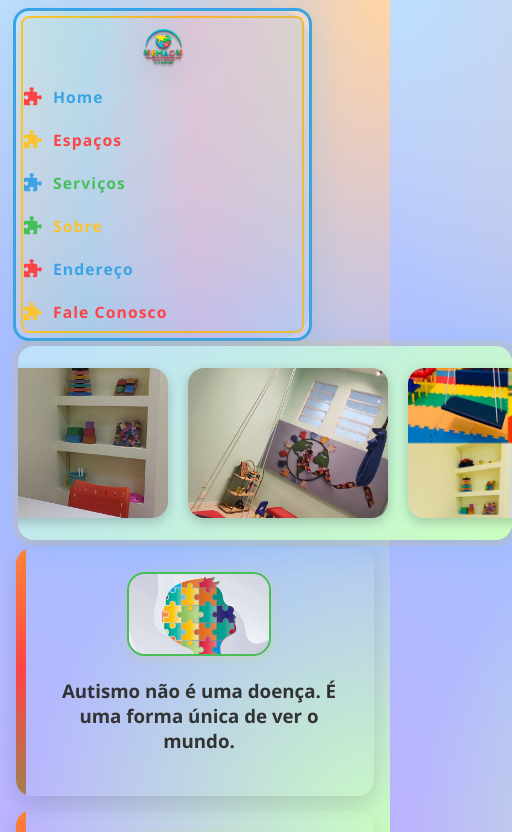
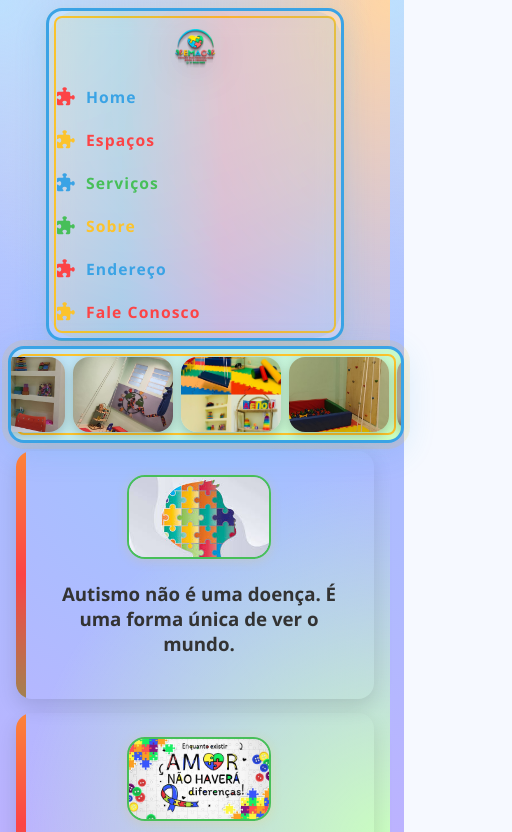
Before and after one commit to pentestestrategico/emac, an Angular app: page / in a window 390 px wide. Shown: the top 832 px of the page, 512 px wide, since content can reach past the window. Built offline with nearby package versions, Linux system fonts and the light colour scheme.

Commit message:
ajustado  carrocel mesma largura que header

```diff
--- a/src/app/components/carrocel/carrocel.component.css
+++ b/src/app/components/carrocel/carrocel.component.css
@@ -4,58 +4,62 @@
 
 /* Contêiner principal visível do carrossel */
 .carrocel-container {
-  width: 100%;                    /* Ocupa toda a largura disponível */
-  max-width: 1280px;              /* Novo limite máximo, mais largo */
-  margin: 5px 60px 0 10px;
+  width: 100%;
+  max-width: 1320px; /* Mesma largura do header */
+  margin: 5px auto 0 auto; /* CORRIGIDO: Centralizado igual ao header */
   overflow: hidden;
-  border-radius: 16px;
+  border-radius: 28px; /* Mesmo raio do header */
   background: linear-gradient(135deg, #bde0fe, #caffbf);
-  padding: 22px 60px;
+  padding: 22px 40px; /* Mesmo padding do header */
   position: relative;
   box-shadow:
     0 8px 32px 0 rgba(58, 163, 229, 0.18),
     0 2px 8px 0 rgba(252, 195, 44, 0.10),
     0 0 0 6px #FCC32C22;
+  backdrop-filter: blur(12px) saturate(140%);
+  border: 3px solid #3AA3E5;
+  outline: 2.5px solid #FCC32C;
+  outline-offset: -10px;
+  .carrocel-container {
+  /* ... seus estilos existentes ... */
+  -webkit-mask-image: linear-gradient(to right, transparent 0%, black 45px, black calc(100% - 45px), transparent 100%);
+  mask-image: linear-gradient(to right, transparent 0%, black 45px, black calc(100% - 45px), transparent 100%);
+}
+
 }
 
 /* Faixa horizontal que desliza as imagens */
 .carrocel-slide {
-  display: flex;                        /* Imagens lado a lado */
-  width: max-content;                  /* A largura se ajusta ao conteúdo total */
-  animation: scroll 20s linear infinite; /* Animação contínua da esquerda para a direita */
+  display: flex;
+  width: max-content;
+  animation: scroll 20s linear infinite;
 }
 
 /* Estilo de cada imagem */
 .carrocel-slide img {
-  width: 200px;                         /* Largura padronizada */
-  height: 150px;                        /* Altura padronizada */
-  object-fit: cover;                    /* Preenche o espaço sem distorcer */
-  margin-right: 20px;                   /* Espaço entre imagens */
-  border-radius: 16px;                  /* Cantos arredondados */
-  box-shadow: 0 4px 12px rgba(0, 0, 0, 0.2); /* Sombra suave */
-  transition: transform 0.5s ease;      /* Efeito suave ao dar zoom */
-  cursor: pointer;                      /* Cursor de mão para indicar que é clicável */
+  width: 200px;
+  height: 150px;
+  object-fit: cover;
+  margin-right: 20px;
+  border-radius: 16px;
+  box-shadow: 0 4px 12px rgba(0, 0, 0, 0.2);
+  transition: transform 0.5s ease;
+  cursor: pointer;
 }
 
 /* Zoom quando o usuário passa o mouse */
 .carrocel-slide img:hover {
-  transform: scale(1.05);               /* Ampliação leve da imagem */
+  transform: scale(1.05);
 }
 
 /* Animação que move as imagens da direita para a esquerda continuamente */
 @keyframes scroll {
   0% {
-    transform: translateX(0);           /* Posição inicial */
+    transform: translateX(0);
   }
   100% {
-    transform: translateX(-50%);        /* Move metade da faixa (com duplicação) */
+    transform: translateX(-50%);
   }
-}
-
-/* Emojis decorativos abaixo do carrossel */
-.carrocel-container::before {
-  content: ""; /* Removido os emojis 💙💛💚💜 */
-  /* As demais propriedades podem ser removidas ou mantidas para compatibilidade */
 }
 
 /* ================================
@@ -64,37 +68,37 @@
 
 /* Fundo escuro com transparência quando modal estiver ativo */
 .modal-bg {
-  position: fixed;                     /* Cobre toda a tela */
+  position: fixed;
   top: 0; left: 0; right: 0; bottom: 0;
-  background: rgba(30, 30, 60, 0.85);  /* Cor escura com transparência */
-  display: flex;                       /* Flexbox para centralizar a imagem */
+  background: rgba(30, 30, 60, 0.85);
+  display: flex;
   align-items: center;
   justify-content: center;
-  z-index: 9999;                       /* Sobrepõe todo o conteúdo */
+  z-index: 9999;
 }
 
 /* Imagem exibida ampliada no modal */
 .modal-img {
-  max-width: 90vw;                     /* Largura máxima responsiva */
-  max-height: 80vh;                    /* Altura máxima responsiva */
-  border-radius: 24px;                 /* Bordas arredondadas */
+  max-width: 90vw;
+  max-height: 80vh;
+  border-radius: 24px;
   box-shadow:
-    0 8px 32px #3AA3E5,               /* Sombra azul */
-    0 2px 8px #FCC32C;                /* Sombra amarela */
-  background: #fff;                    /* Fundo branco */
-  padding: 12px;                       /* Espaço ao redor da imagem */
-  animation: zoomIn 0.4s cubic-bezier(.25,1.3,.5,1) both; /* Animação de entrada */
+    0 8px 32px #3AA3E5,
+    0 2px 8px #FCC32C;
+  background: #fff;
+  padding: 12px;
+  animation: zoomIn 0.4s cubic-bezier(.25,1.3,.5,1) both;
 }
 
 /* Animação de zoom ao aparecer a imagem */
 @keyframes zoomIn {
   0% {
     opacity: 0;
-    transform: scale(0.7) translateY(60px); /* Começa pequena e abaixo */
+    transform: scale(0.7) translateY(60px);
   }
   100% {
     opacity: 1;
-    transform: scale(1) translateY(0);      /* Fica em tamanho normal e centralizada */
+    transform: scale(1) translateY(0);
   }
 }
 
@@ -103,17 +107,58 @@
   position: absolute;
   top: 32px;
   right: 48px;
-  font-size: 2.5rem;                 /* Tamanho grande para o X */
-  color: #fff;                       /* Cor branca padrão */
+  font-size: 2.5rem;
+  color: #fff;
   background: none;
   border: none;
-  cursor: pointer;                   /* Mãozinha ao passar o mouse */
-  z-index: 10000;                    /* Acima da imagem */
+  cursor: pointer;
+  z-index: 10000;
   font-weight: bold;
-  transition: color 0.2s;            /* Transição suave de cor */
+  transition: color 0.2s;
 }
 
 /* Cor dourada ao passar o mouse no X */
 .modal-close:hover {
   color: #FCC32C;
 }
+
+/* RESPONSIVIDADE - IGUAL AO HEADER */
+@media (max-width: 900px) {
+  .carrocel-container {
+    padding: 16px 4vw; /* Mesmo padding do header */
+    border-radius: 24px;
+  }
+
+  .carrocel-slide img {
+    width: 160px;
+    height: 120px;
+    margin-right: 15px;
+  }
+}
+
+@media (max-width: 600px) {
+  .carrocel-container {
+    padding: 8px 2vw; /* Mesmo padding do header */
+    border-radius: 16px;
+  }
+
+  .carrocel-slide img {
+    width: 120px;
+    height: 90px;
+    margin-right: 10px;
+  }
+
+  .modal-close {
+    top: 20px;
+    right: 30px;
+    font-size: 2rem;
+  }
+}
+
+@media (max-width: 480px) {
+  .carrocel-slide img {
+    width: 100px;
+    height: 75px;
+    margin-right: 8px;
+  }
+}
--- a/src/app/components/header/header.component.css
+++ b/src/app/components/header/header.component.css
@@ -5,87 +5,122 @@ Cores do logo/autismo
 #FC4446 (vermelho)
 #3AA3E5 (azul)
 */
+
+/*
+ * FUNÇÃO: Container principal do navbar
+ * PROPÓSITO: Define o layout, aparência e posicionamento do header
+ * CARACTERÍSTICAS: Fundo translúcido, bordas arredondadas, sombras, gradientes
+ */
 .navbar {
-    background: rgba(255,255,255,0.18);
-    padding: 22px 40px;
-    display: flex;
-    align-items: center;
-    border-radius: 28px;
-    box-shadow: 0 8px 32px 0 rgba(58,163,229,0.18), 0 2px 8px 0 rgba(252,195,44,0.10);
-    height: 120px;
-    margin: 5px; /* margem superior zero */
-    backdrop-filter: blur(12px) saturate(140%);
-    border: 3px solid #3AA3E5;
-    outline: 2.5px solid #FCC32C;
-    outline-offset: -10px;
-    position: relative;
-    overflow: hidden;
-    margin-right: 70px;
-
+    background: rgba(255,255,255,0.18);       /* Fundo branco com 18% de opacidade */
+    padding: 22px 40px;                       /* Espaçamento interno: 22px vertical, 40px horizontal */
+    display: flex;                            /* Layout flexível para organizar elementos */
+    align-items: center;                      /* Alinha elementos verticalmente no centro */
+    border-radius: 28px;                      /* Cantos arredondados */
+    box-shadow: 0 8px 32px 0 rgba(58,163,229,0.18), 0 2px 8px 0 rgba(252,195,44,0.10); /* Sombras duplas */
+    height: 120px;                            /* Altura fixa do header */
+    margin: 5px;                              /* Margem externa */
+    backdrop-filter: blur(12px) saturate(140%); /* Efeito de desfoque no fundo */
+    border: 3px solid #3AA3E5;                /* Borda azul */
+    outline: 2.5px solid #FCC32C;             /* Contorno amarelo */
+    outline-offset: -10px;                    /* Contorno interno */
+    position: relative;                       /* Permite posicionamento de pseudo-elementos */
+    overflow: hidden;                         /* Esconde conteúdo que excede os limites */
+    margin-right: 38px;                       /* Margem direita específica */
+    margin-left: 38px;                        /* Margem esquerda específica */
   }
 
+/*
+ * FUNÇÃO: Pseudo-elemento decorativo do navbar
+ * PROPÓSITO: Adiciona um gradiente sutil de fundo com as cores do autismo
+ * CARACTERÍSTICAS: Gradiente das 4 cores, baixa opacidade, não interfere na interação
+ */
 .navbar::before {
-    content: '';
-    position: absolute;
-    inset: 0;
-    border-radius: 28px;
-    background: linear-gradient(90deg, #FCC32C 0%, #47BF59 25%, #FC4446 60%, #3AA3E5 100%);
-    opacity: 0.13;
-    z-index: 0;
-    pointer-events: none;
+    content: '';                              /* Conteúdo vazio (obrigatório para pseudo-elementos) */
+    position: absolute;                       /* Posicionamento absoluto dentro do navbar */
+    inset: 0;                                 /* Ocupa todo o espaço do navbar */
+    border-radius: 28px;                      /* Mesma curvatura do navbar */
+    background: linear-gradient(90deg, #FCC32C 0%, #47BF59 25%, #FC4446 60%, #3AA3E5 100%); /* Gradiente das cores do autismo */
+    opacity: 0.13;                           /* Opacidade baixa para não interferir na leitura */
+    z-index: 0;                               /* Fica atrás dos outros elementos */
+    pointer-events: none;                     /* Não interfere na interação do usuário */
 }
 
+/*
+ * FUNÇÃO: Estilização do logo
+ * PROPÓSITO: Define tamanho, posicionamento e efeitos visuais do logo
+ * CARACTERÍSTICAS: Altura responsiva, sombra, bordas arredondadas
+ */
 .logo {
-    height: 180px;
-    margin-right: 32px;
-    margin-top: -18px; /* ajuste este valor conforme desejar */
-    filter: drop-shadow(0 6px 18px rgba(0,0,0,0.18));
-    border-radius: 16px;
-    padding: 0px;
-    z-index: 1;
+    height: 180px;                            /* Altura do logo */
+    margin-right: 32px;                       /* Espaço à direita do logo */
+    margin-top: -18px;                        /* Ajuste vertical (move para cima) */
+    filter: drop-shadow(0 6px 18px rgba(0,0,0,0.18)); /* Sombra projetada */
+    border-radius: 16px;                      /* Cantos arredondados */
+    padding: 0px;                             /* Sem padding interno */
+    z-index: 1;                               /* Fica acima do pseudo-elemento */
 }
 
+/*
+ * FUNÇÃO: Container dos links de navegação
+ * PROPÓSITO: Organiza os links do menu em linha horizontal
+ * CARACTERÍSTICAS: Layout flex, espaçamento entre links, alinhamento central
+ */
 .nav-links {
-    display: flex;
-    gap: 28px;
-    align-items: center;
-    z-index: 1;
+    display: flex;                            /* Layout flexível */
+    gap: 28px;                                /* Espaço entre cada link */
+    align-items: center;                      /* Alinhamento vertical central */
+    z-index: 1;                               /* Fica acima do pseudo-elemento */
 }
 
+/*
+ * FUNÇÃO: Estilização base dos links de navegação
+ * PROPÓSITO: Define aparência, fonte e comportamento dos links do menu
+ * CARACTERÍSTICAS: Tipografia, espaçamento, transições suaves
+ */
 .navbar a {
-    /* Remova o branco */
-    /* color: #fff; */
-    text-decoration: none;
-    font-weight: 700;
-    font-size: 1.12rem;
-    letter-spacing: 1.1px;
-    position: relative;
-    padding: 8px 0 8px 0; /* Reduza o padding à esquerda */
-    display: flex;
-    align-items: center;
-    gap: 7px; /* Espaço entre ícone e texto */
-    transition: color 0.3s, text-shadow 0.3s;
-    z-index: 1;
-    overflow: hidden;
+    text-decoration: none;                    /* Remove sublinhado padrão */
+    font-weight: 700;                         /* Fonte em negrito */
+    font-size: 1.12rem;                       /* Tamanho da fonte */
+    letter-spacing: 1.1px;                    /* Espaçamento entre letras */
+    position: relative;                       /* Permite pseudo-elementos */
+    padding: 8px 0 8px 0;                     /* Espaçamento interno */
+    display: flex;                            /* Layout flex para ícone + texto */
+    align-items: center;                      /* Alinhamento vertical */
+    gap: 7px;                                 /* Espaço entre ícone e texto */
+    transition: color 0.3s, text-shadow 0.3s; /* Transições suaves */
+    z-index: 1;                               /* Camada superior */
+    overflow: hidden;                         /* Esconde overflow */
 }
 
-/* Ajuste o alinhamento do ícone do quebra-cabeça */
+/*
+ * FUNÇÃO: Estilização dos ícones nos links
+ * PROPÓSITO: Ajusta tamanho e alinhamento dos ícones Font Awesome
+ * CARACTERÍSTICAS: Tamanho específico, alinhamento vertical, margem
+ */
 .nav-links a i {
-    font-size: 1.15em;
-    vertical-align: middle;
-    margin-right: 4px;
+    font-size: 1.15em;                        /* Tamanho do ícone */
+    vertical-align: middle;                   /* Alinhamento vertical */
+    margin-right: 4px;                        /* Espaço após o ícone */
 }
 
-/* Cores específicas para cada ícone */
-.nav-links a:nth-child(1) i { color: #FC4446; }
-.nav-links a:nth-child(2) i { color: #FCC32C; }
-.nav-links a:nth-child(3) i { color: #3AA3E5; }
-.nav-links a:nth-child(4) i { color: #47BF59; }
-.nav-links a:nth-child(5) i { color: #FC4446; }
-.nav-links a:nth-child(6) i { color: #FCC32C; }
+/*
+ * FUNÇÃO: Cores específicas para cada ícone (1º ao 6º link)
+ * PROPÓSITO: Aplica cores diferentes do tema autismo para cada ícone
+ * CARACTERÍSTICAS: Cores alternadas seguindo a paleta do projeto
+ */
+.nav-links a:nth-child(1) i { color: #FC4446; } /* 1º ícone: vermelho */
+.nav-links a:nth-child(2) i { color: #FCC32C; } /* 2º ícone: amarelo */
+.nav-links a:nth-child(3) i { color: #3AA3E5; } /* 3º ícone: azul */
+.nav-links a:nth-child(4) i { color: #47BF59; } /* 4º ícone: verde */
+.nav-links a:nth-child(5) i { color: #FC4446; } /* 5º ícone: vermelho */
+.nav-links a:nth-child(6) i { color: #FCC32C; } /* 6º ícone: amarelo */
 
-
-/* Cores específicas para cada link do menu */
+/*
+ * FUNÇÃO: Cores específicas para cada link de texto (1º ao 6º link)
+ * PROPÓSITO: Aplica cores diferentes do tema autismo para cada texto de link
+ * CARACTERÍSTICAS: Cores alternadas seguindo a paleta do projeto
+ */
 .nav-links a:nth-child(1) { color: #3AA3E5; }   /* Home - azul */
 .nav-links a:nth-child(2) { color: #FC4446; }   /* Espaços - vermelho */
 .nav-links a:nth-child(3) { color: #47BF59; }   /* Serviços - verde */
@@ -93,84 +128,116 @@ Cores do logo/autismo
 .nav-links a:nth-child(5) { color: #3AA3E5; }   /* Equipe - azul */
 .nav-links a:nth-child(6) { color: #FC4446; }   /* Fale conosco - vermelho */
 
-/* Efeito hover e sublinhado animado */
+/*
+ * FUNÇÃO: Pseudo-elemento para sublinhado animado
+ * PROPÓSITO: Cria efeito de sublinhado que cresce no hover
+ * CARACTERÍSTICAS: Largura zero inicial, gradiente colorido, transição suave
+ */
 .nav-links a::after {
-    content: '';
-    position: absolute;
-    left: 0;
-    bottom: 2px;
-    width: 0;
-    height: 4px;
-    background: linear-gradient(90deg, #FCC32C, #47BF59, #FC4446, #3AA3E5);
-    border-radius: 2px;
-    transition: width 0.4s cubic-bezier(.25,.8,.25,1);
-    z-index: 2;
+    content: '';                              /* Conteúdo vazio */
+    position: absolute;                       /* Posicionamento absoluto */
+    left: 0;                                  /* Alinhado à esquerda */
+    bottom: 2px;                              /* Posição inferior */
+    width: 0;                                 /* Largura inicial zero */
+    height: 4px;                              /* Altura do sublinhado */
+    background: linear-gradient(90deg, #FCC32C, #47BF59, #FC4446, #3AA3E5); /* Gradiente colorido */
+    border-radius: 2px;                       /* Cantos arredondados */
+    transition: width 0.4s cubic-bezier(.25,.8,.25,1); /* Transição suave personalizada */
+    z-index: 2;                               /* Acima do link */
 }
 
+/*
+ * FUNÇÃO: Efeito hover dos links
+ * PROPÓSITO: Mudança visual quando usuário passa mouse sobre link
+ * CARACTERÍSTICAS: Cor branca, sombra colorida, efeito de destaque
+ */
 .nav-links a:hover {
-    color: #fff;
-    text-shadow: 0 2px 12px #3AA3E5, 0 1px 2px #FC4446;
+    color: #fff;                              /* Texto branco no hover */
+    text-shadow: 0 2px 12px #3AA3E5, 0 1px 2px #FC4446; /* Sombra azul e vermelha */
 }
 
+/*
+ * FUNÇÃO: Expansão do sublinhado no hover
+ * PROPÓSITO: Faz o sublinhado crescer até 100% da largura
+ * CARACTERÍSTICAS: Largura total, ativado pelo hover
+ */
 .nav-links a:hover::after {
-    width: 100%;
+    width: 100%;                              /* Largura total no hover */
 }
 
+/*
+ * FUNÇÃO: Cor específica do primeiro link (importante)
+ * PROPÓSITO: Força a cor azul no primeiro link (Home)
+ * CARACTERÍSTICAS: Usa !important para sobrescrever outras regras
+ */
 .nav-links > a:nth-child(1) {
-    color: #3AA3E5 !important;
+    color: #3AA3E5 !important;                /* Azul forçado para Home */
 }
 
-/* RESPONSIVIDADE HEADER */
+/* ================================
+   RESPONSIVIDADE HEADER
+   ================================ */
+
+/*
+ * FUNÇÃO: Responsividade para tablets (até 900px)
+ * PROPÓSITO: Adapta o layout para telas médias
+ * CARACTERÍSTICAS: Layout vertical, logo centralizado, links em coluna
+ */
 @media (max-width: 900px) {
   .navbar {
-    flex-direction: column;
-    align-items: flex-start;
-    padding: 16px 4vw;
-    height: auto;
+    flex-direction: column;                   /* Elementos em coluna */
+    align-items: flex-start;                  /* Alinhamento à esquerda */
+    padding: 16px 4vw;                        /* Padding responsivo */
+    height: auto;                             /* Altura automática */
   }
 
   .logo {
-    height: 90px;
-    margin-right: 0;
-    margin-top: -10px;
-    margin-bottom: 10px;
-    align-self: center;
+    height: 90px;                             /* Logo menor */
+    margin-right: 0;                          /* Remove margem direita */
+    margin-top: -10px;                        /* Ajuste vertical */
+    margin-bottom: 10px;                      /* Espaço abaixo do logo */
+    align-self: center;                       /* Centraliza o logo */
   }
 
   .nav-links {
-    flex-direction: column;
-    gap: 12px;
-    width: 100%;
-    margin-left: 0;
-    align-items: flex-start;
+    flex-direction: column;                   /* Links em coluna */
+    gap: 12px;                                /* Espaço menor entre links */
+    width: 100%;                              /* Largura total */
+    margin-left: 0;                           /* Remove margem esquerda */
+    align-items: flex-start;                  /* Alinhamento à esquerda */
   }
 
   .nav-links a {
-    font-size: 1.04rem;
-    padding: 8px 0 8px 0;
-    gap: 7px;
+    font-size: 1.04rem;                       /* Fonte menor */
+    padding: 8px 0 8px 0;                     /* Padding ajustado */
+    gap: 7px;                                 /* Espaço entre ícone e texto */
   }
 }
 
+/*
+ * FUNÇÃO: Responsividade para celulares (até 600px)
+ * PROPÓSITO: Adapta o layout para telas pequenas
+ * CARACTERÍSTICAS: Elementos menores, padding reduzido, bordas menores
+ */
 @media (max-width: 600px) {
   .navbar {
-    padding: 8px 2vw;
-    border-radius: 16px;
+    padding: 8px 2vw;                         /* Padding bem reduzido */
+    border-radius: 16px;                      /* Bordas menos arredondadas */
   }
 
   .logo {
-    height: 60px;
-    margin-top: -6px;
-    margin-bottom: 6px;
+    height: 60px;                             /* Logo bem menor */
+    margin-top: -6px;                         /* Ajuste vertical */
+    margin-bottom: 6px;                       /* Espaço reduzido */
   }
 
   .nav-links {
-    gap: 7px;
+    gap: 7px;                                 /* Espaço mínimo entre links */
   }
 
   .nav-links a {
-    font-size: 0.98rem;
-    padding: 7px 0 7px 0;
-    gap: 6px;
+    font-size: 0.98rem;                       /* Fonte menor */
+    padding: 7px 0 7px 0;                     /* Padding mínimo */
+    gap: 6px;                                 /* Espaço menor ícone/texto */
   }
 }
```
Lines whose indentation alone changed are shown as unchanged.
